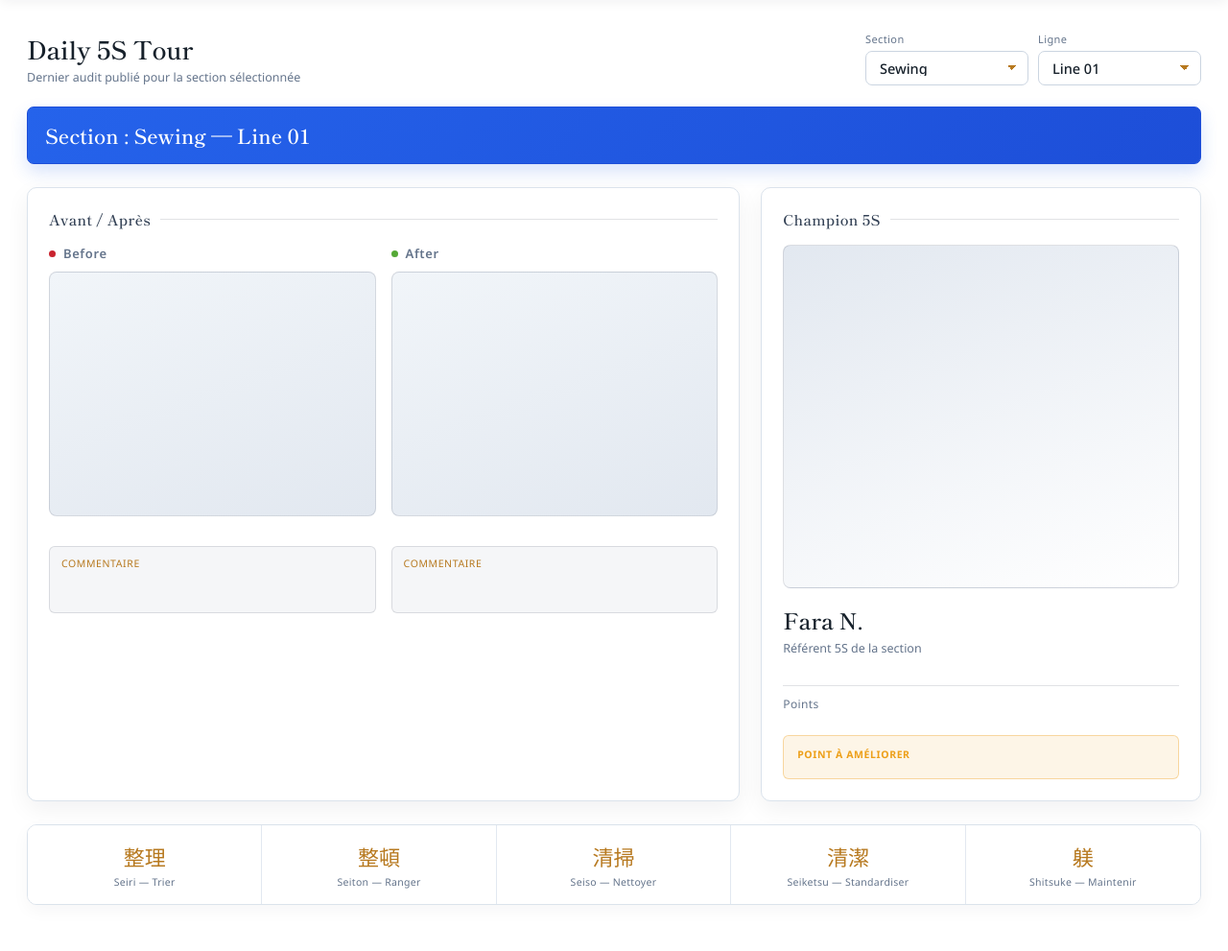
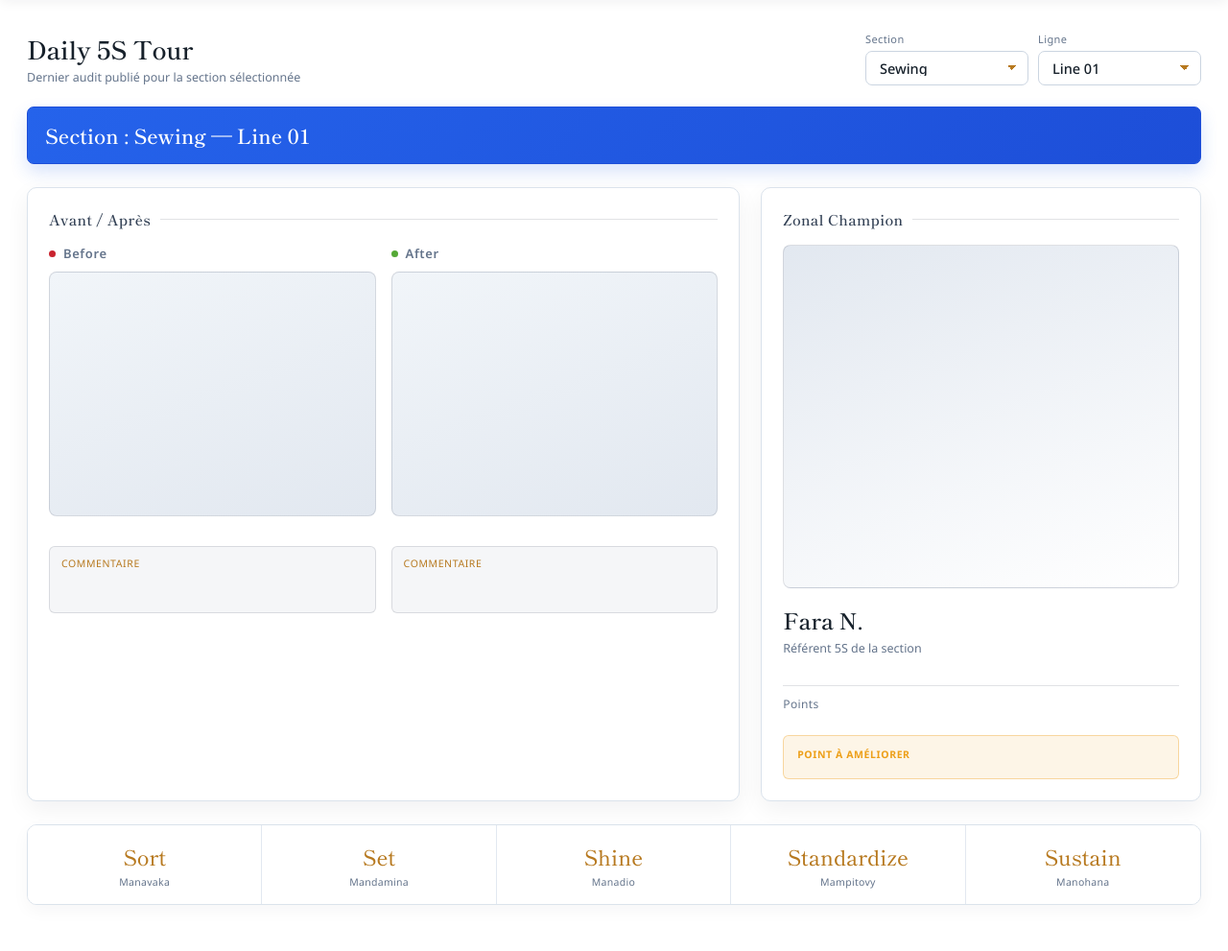
Before and after one commit to tanjona-web/5S-AUDIT, a Flask app: page / in a window 1280 px wide. Shown: the part 71-1062 px from the top of the page at 96% size. Run offline with Flask 3, Linux system fonts and the light colour scheme; data comes from the database, SQL or seed files in the repository; data that the repository does not hold is empty.

Commit message:
Update index.html

```diff
--- a/templates/index.html
+++ b/templates/index.html
@@ -3,7 +3,7 @@
 <head>
 <meta charset="UTF-8">
 <meta name="viewport" content="width=device-width, initial-scale=1.0, maximum-scale=1.0">
-<title>5S Audit - Confection Textile</title>
+<title>Daily 5S Audit</title>
 <link rel="preconnect" href="https://fonts.googleapis.com">
 <link href="https://fonts.googleapis.com/css2?family=Shippori+Mincho:wght@500;600;800&family=Noto+Sans:wght@400;500;600;700;900&display=swap" rel="stylesheet">
 <link rel="stylesheet" href="{{ url_for('static', filename='css/style.css') }}">
@@ -74,7 +74,7 @@
       </div>
 
       <div class="panel">
-        <p class="panel-title">Champion 5S</p>
+        <p class="panel-title">Zonal Champion</p>
         <div class="champion-portrait" id="championPhoto"></div>
         <div class="champion-name" id="championName"></div>
         <div class="champion-role">Référent 5S de la section</div>
@@ -85,11 +85,11 @@
     </div>
 
     <div class="pillars">
-      <div class="pillar"><div class="kanji">整理</div><div class="fr">Seiri — Trier</div></div>
-      <div class="pillar"><div class="kanji">整頓</div><div class="fr">Seiton — Ranger</div></div>
-      <div class="pillar"><div class="kanji">清掃</div><div class="fr">Seiso — Nettoyer</div></div>
-      <div class="pillar"><div class="kanji">清潔</div><div class="fr">Seiketsu — Standardiser</div></div>
-      <div class="pillar"><div class="kanji">躾</div><div class="fr">Shitsuke — Maintenir</div></div>
+      <div class="pillar"><div class="kanji">Sort</div><div class="fr">Manavaka</div></div>
+      <div class="pillar"><div class="kanji">Set</div><div class="fr">Mandamina</div></div>
+      <div class="pillar"><div class="kanji">Shine</div><div class="fr">Manadio</div></div>
+      <div class="pillar"><div class="kanji">Standardize</div><div class="fr">Mampitovy</div></div>
+      <div class="pillar"><div class="kanji">Sustain</div><div class="fr">Manohana</div></div>
     </div>
   </div>
 </section>
@@ -125,7 +125,7 @@
         <div class="hanko"><img src="{{ url_for('static', filename='images/logo-5s.jpg') }}" alt="Logo 5S"></div>
         <div>
           <h1>Espace Auditeur</h1>
-          <div class="sub">Saisie auditeur — tablette</div>
+
         </div>
       </div>
 
```
